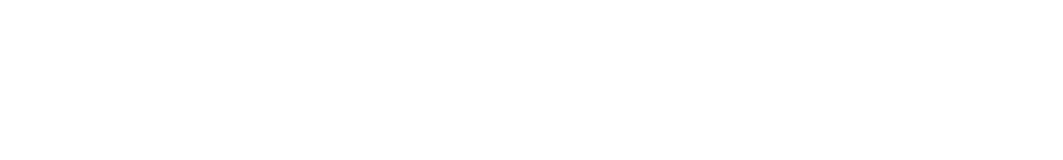
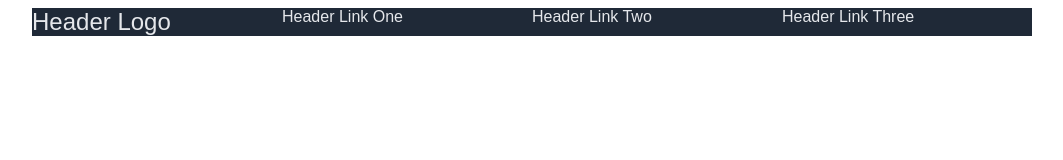
Before and after one commit to digi-coder/odin-ws, a plain HTML site: page index.html in a window 1280 px wide. Shown: the whole page, without its empty margins (108-1171 px from the left). Drawn offline with Linux system fonts and the light colour scheme.

Commit message:
Edit css  and index.html

```diff
--- a/css/style.css
+++ b/css/style.css
@@ -0,0 +1,42 @@
+/* style.css */
+
+html {
+    box-sizing: border-box;
+}
+
+*, *:before, *:after {
+    box-sizing: inherit;
+}
+
+body {
+    font-family: sans-serif;
+}
+
+a {
+    color: #E5E7EB;
+    text-decoration: none;
+    display: inline-block;
+}
+
+.wrapper {
+    max-width: 1000px;
+    margin: 0 auto;
+    /* padding: 50px; */
+}
+
+.flex-nav ul {
+    background-color: #1F2937;
+    list-style: none;
+    margin: 0;
+    padding: 0;
+    display: flex;
+}
+
+.flex-nav li {
+    flex: 1;
+}
+
+.flex-nav .logo {
+    font-size: 24px;
+    color: #F9FAF8;
+}
--- a/index.html
+++ b/index.html
@@ -8,6 +8,15 @@
     <title>Odin Website</title>
 </head>
 <body>
-
+    <div class="wrapper">
+        <nav class="flex-nav">
+            <ul>
+                <li class="logo"><a href="#">Header Logo</a></li>
+                <li><a href="#">Header Link One</a></li>
+                <li><a href="#">Header Link Two</a></li>
+                <li><a href="#">Header Link Three</a></li>
+            </ul>
+        </nav>
+    </div>
 </body>
 </html>
```
